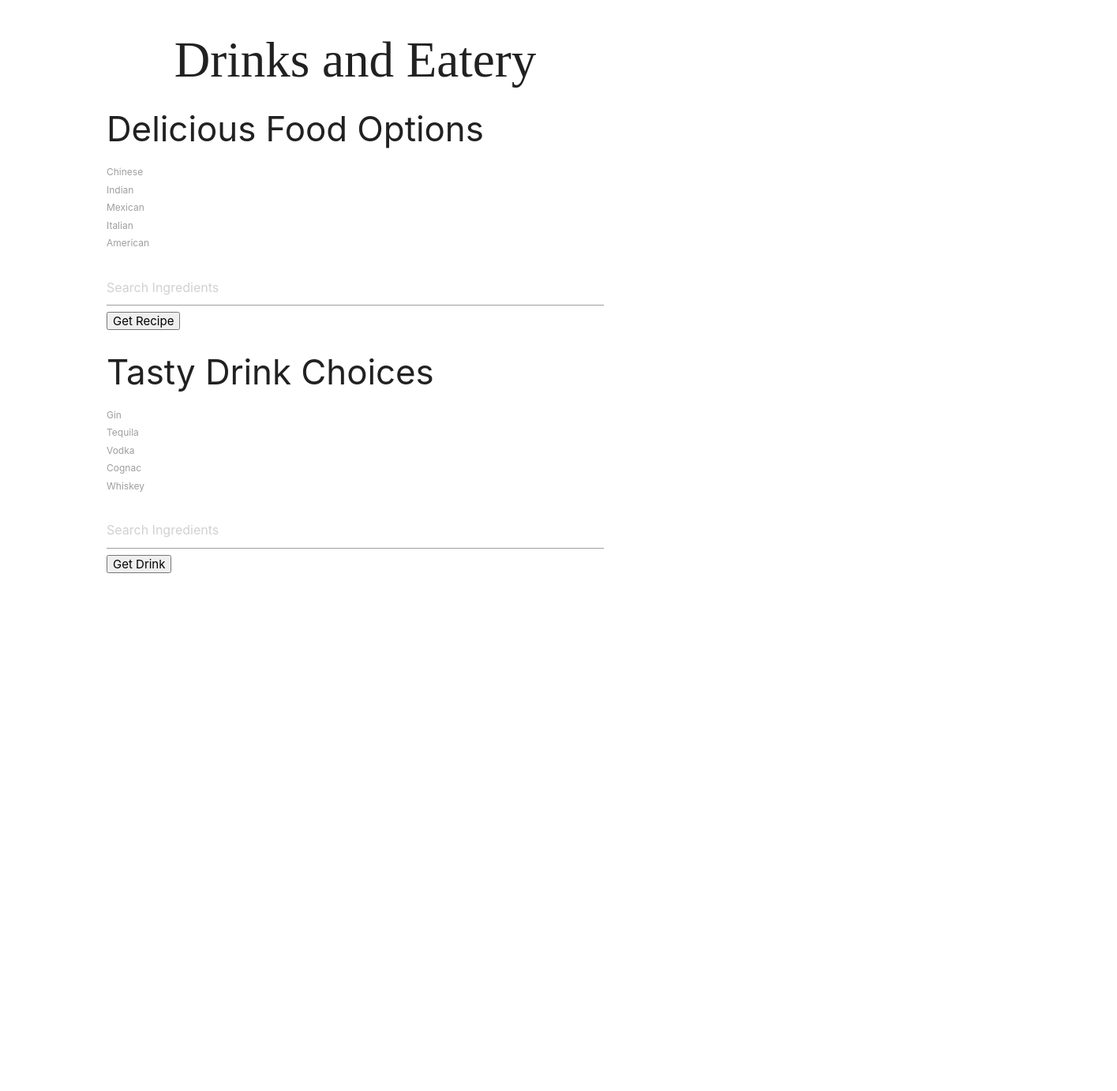
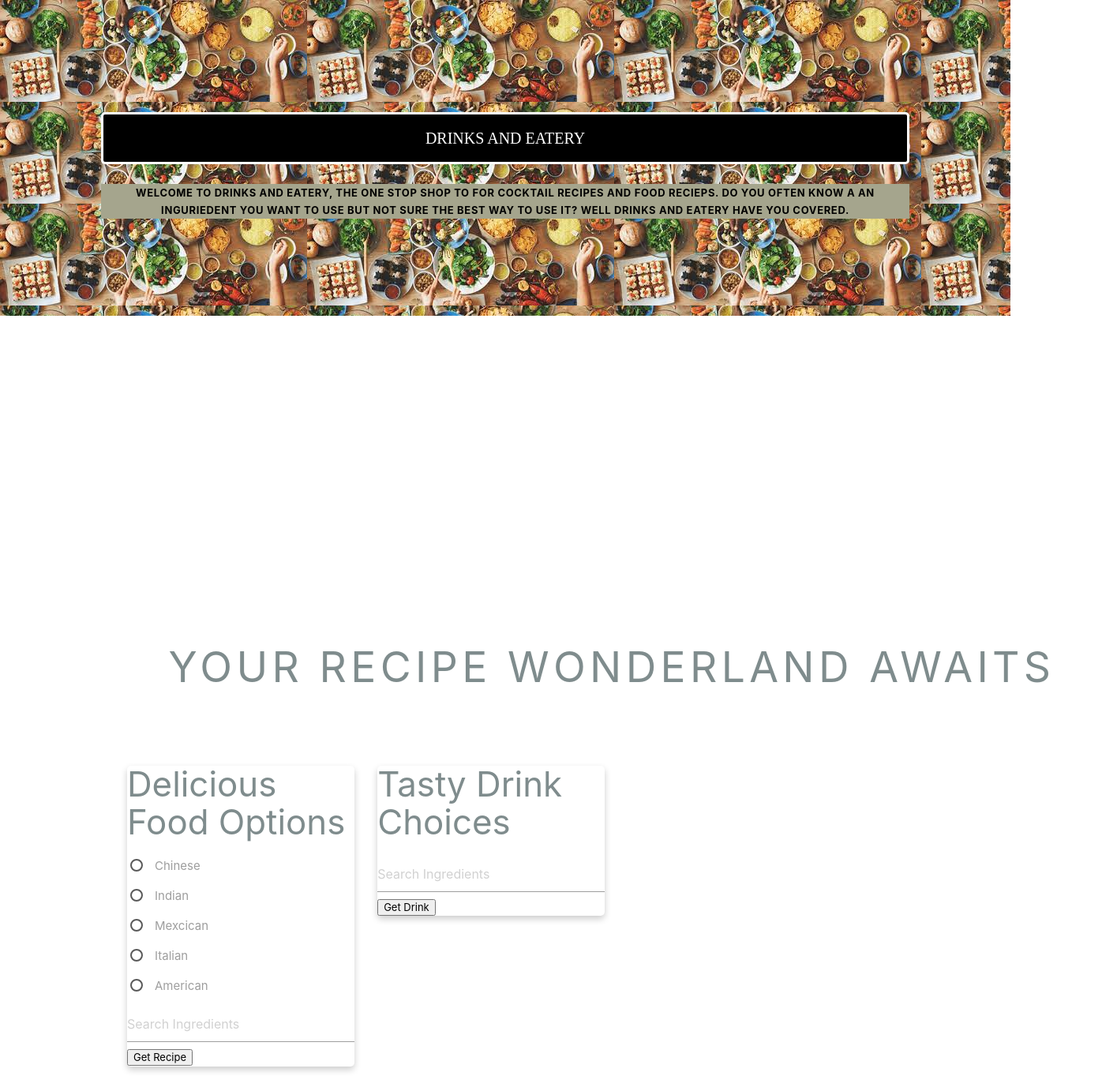
Before and after one commit to asantercureton/drink-and-eatery-app, a plain HTML site: page index.html in a window 1280 px wide. Shown: the whole page at 79% size, 1415 px wide, since content can reach past the window. Before the commit the page ends 842 px from the top, so only its background shows below. Drawn offline with nearby package versions, Linux system fonts and the light colour scheme; a web font is replaced by a local one.

Commit message:
commit layout and style changes, not complete, need to move ribbon that holds results

```diff
--- a/assets/css/style.css
+++ b/assets/css/style.css
@@ -1,12 +1,126 @@
-body, html {
+* {
+    -webkit-box-sizing: border-box;
+    -moz-box-sizing: border-box;
+    box-sizing: border-box;
+}
+ html {
     height: 100%;
     max-width: 900px;
 }
+body {
+    line-height: 1.7em;
+    color: #7f8c8d;
+    font-size: 13px;
+}
 
 .hero-image {
-    background-image: url(../images/foodAndDrink.jpg);
+    background-image: linear-gradient(rgba(0, 0, 0, 0.5), rgba(0, 0, 0, 0.5)), url(../images/foodAndDrink.jpg);
+    background-position: center;
+    background-repeat: no-repeat;
+    background-size: cover;
+    position: relative;
 }
 .display {
-    font-family: 'Zilla Slab Highlight', 'cursive';
+    /* font-family: 'Zilla Slab Highlight', 'cursive'; */
     text-align: center;
 }
+.l-box {
+    padding: 1em;
+}
+
+.l-box-lrg {
+    padding: 2em;
+    border-bottom: 1px solid rgba(0,0,0,0.1);
+}
+
+.is-center {
+    text-align: center;
+}
+.splash-container {
+    background-image: url('../images/foodAndDrink.jpg');
+    z-index: 1;
+    overflow: hidden;
+    /* The following styles are required for the "scroll-over" effect */
+    width: 100%;
+    height: 50%;
+    top: 0;
+    left: 0;
+    position: fixed !important;
+}
+
+.splash {
+    /* absolute center .splash within .splash-container */
+    width: 80%;
+    height: 50%;
+    margin: auto;
+    position: absolute;
+    top: 0px; left: 0; bottom: 0; right: 0;
+    text-align: center;
+    text-transform: uppercase;
+
+}
+
+/* This is the main heading that appears on the blue section */
+.splash-head {
+    font-size: 20px;
+    font-weight: bold;
+    color: white;
+    border: 3px solid white;
+    padding: 1em 1.6em;
+    font-weight: 100;
+    border-radius: 5px;
+    line-height: 1em;
+    font-family: 'Zilla Slab Highlight', 'cursive';
+    background-color: black;
+}
+
+/* This is the subheading that appears on the blue section */
+.splash-subhead {
+
+    letter-spacing: 0.05em;
+background-color: #a5a58d;
+    color: black;
+    font-weight: bold;
+
+}
+.content-wrapper {
+    /* These styles are required for the "scroll-over" effect */
+    position: absolute;
+
+    top: 87%;
+    width: 100%;
+    min-height: 12%;
+    z-index: 2;
+    background: white;
+
+}
+
+/* We want to give the content area some more padding */
+.content {
+    padding: 1em 1em 3em;
+}
+
+/* This is the class used for the main content headers (<h2>) */
+.content-head {
+    font-weight: 400;
+    text-transform: uppercase;
+    letter-spacing: 0.1em;
+    margin: 2em 0 1em;
+}
+.card {
+    /* Add shadows to create the "card" effect */
+    box-shadow: 0 4px 8px 0 rgba(0,0,0,0.2);
+    transition: 0.3s;
+    border-radius: 5px;
+
+  }
+
+  /* On mouse-over, add a deeper shadow */
+  .card:hover {
+    box-shadow: 0 8px 16px 0 rgba(0,0,0,0.2);
+  }
+
+  .ribbon {
+    background: #2d3e50;
+    color: #aaa;
+}
--- a/assets/js/script.js
+++ b/assets/js/script.js
@@ -77,7 +77,7 @@ function getDrink() {
     event.preventDefault();
 
     //Getting the value of the user specified drink selection//
-    var drinkSelection = $("input[name=select]:checked").val();
+    // var drinkSelection = $("input[name=select]:checked").val();
     var inputSelection = $("#drinkSearch").val();
     console.log("SEARCH", inputSelection);
     // console.log("DRINK", drinkSelection);
--- a/index.html
+++ b/index.html
@@ -10,6 +10,12 @@
 
   <link rel="stylesheet" href="https://cdnjs.cloudflare.com/ajax/libs/materialize/1.0.0/css/materialize.min.css">
 
+  <link rel="preconnect" href="https://fonts.googleapis.com">
+  <link rel="preconnect" href="https://fonts.gstatic.com" crossorigin>
+  <link href="https://fonts.googleapis.com/css2?family=Zilla+Slab+Highlight:wght@700&display=swap" rel="stylesheet">
+  <link rel="stylesheet" href="https://unpkg.com/purecss@2.0.6/build/grids-responsive-min.css" />
+
+
   <!-- Compiled and minified JavaScript -->
   <link rel="stylesheet" href="./assets/css/style.css" />
   <!-- LINK TO FOOD RECIPE API -->
@@ -18,68 +24,106 @@
 
 <body>
 
+  <header>
+    <div class="home-menu pure-menu pure-menu-horizontal pure-menu-fixed">
+      <a class="pure-menu-heading" href="">Drinks and Eatery</a>
+      <div class="hero-image">
         <h1 class="display">Drinks and Eatery</h1>
+      </div>
+    </div>
+  </header>
+
+  <div class="splash-container">
+    <div class="splash">
+      <h1 class="splash-head">Drinks and Eatery</h1>
+      <p class="splash-subhead">
+        Welcome to Drinks and Eatery, the one stop shop to for Cocktail recipes and food recieps. Do you often know a an
+        inguriedent you want to use but not sure the best way to use it? Well Drinks and Eatery have you covered.
+      </p>
+
+    </div>
+  </div>
+
   <div class="container">
-    <div class="row">
 
     <!--Food buttons-->
-      <div class="col-lg-5 " id="foodborder">
-        <h3 class="selections">Delicious Food Options</h3>
-        <input name="select" id="checkbox1" class="ads_Checkbox" type="radio" value="chinese" />
-        <label class="form-check-label">Chinese</label>
-        <br>
-        <input name="select" id="checkbox2" class="ads_Checkbox" type="radio" value="indian" />
-        <label class="form-check-label">Indian</label>
-        <br>
-        <input name="select" id="checkbox3" class="ads_Checkbox" type="radio" value="mexican" />
-        <label class="form-check-label">Mexican</label>
-        <br>
-        <input name="select" id="checkbox4" class="ads_Checkbox" type="radio" value="italian" />
-        <label class="form-check-label">Italian</label>
-        <br>
-        <input name="select" id="checkbox5" class="ads_Checkbox" type="radio" value="american" />
-        <label class="form-check-label">American</label>
-        <br>
-        <br>
+    <div class="content-wrapper">
+      <div class="content">
+        <h2 class="content-head is-center">Your recipe wonderland awaits</h2>
+        <div class="pure-g">
+          <div class="l-box pure-u-1-2 pure-u-md-1-2 pure-u-lg-1-4">
+            <div class="card">
+              <h3 class="content-subhead">Delicious Food Options</h3>
+              <form action="#">
+                <p>
+                  <label>
+                    <input name="select" type="radio" value="chinese" />
+                    <span>Chinese</span>
+                  </label>
+                </p>
+                <p>
+                  <label>
+                    <input name="select" type="radio" value="indian" />
+                    <span>Indian</span>
+                  </label>
+                </p>
+                <p>
+                  <label>
+                    <input name="select" type="radio" value="mexican" />
+                    <span>Mexcican</span>
+                  </label>
+                </p>
+                <p>
+                  <label>
+                    <input name="select" type="radio" value="italian" />
+                    <span>Italian</span>
+                  </label>
+                </p>
+                <p>
+                  <label>
+                    <input name="select" type="radio" value="american" />
+                    <span>American</span>
+                  </label>
+                </p>
+              </form>
               <input id="siteSearch" type="search" placeholder="Search Ingredients"></input>
               <!--"get recipe"-->
               <input type="button" id="save_value" name="save_value" value="Get Recipe" />
             </div>
+          </div>
 
           <!--Drink buttons-->
-      <div class="col-lg-5 " id="foodborder">
-        <h3 class="selections">Tasty Drink Choices</h3>
-        <input name="select" id="checkbox6" class="ads_Checkbox" type="radio" value="chinese" />
-        <label class="form-check-label">Gin</label>
-        <br>
-        <input name="select" id="checkbox7" class="ads_Checkbox" type="radio" value="indian" />
-        <label class="form-check-label">Tequila</label>
-        <br>
-        <input name="select" id="checkbox8" class="ads_Checkbox" type="radio" value="mexican" />
-        <label class="form-check-label">Vodka</label>
-        <br>
-        <input name="select" id="checkbox9" class="ads_Checkbox" type="radio" value="italian" />
-        <label class="form-check-label">Cognac</label>
-        <br>
-        <input name="select" id="checkbox10" class="ads_Checkbox" type="radio" value="american" />
-        <label class="form-check-label">Whiskey</label>
-        <br>
-        <br>
+          <div class="l-box pure-u-1-2 pure-u-md-1-2 pure-u-lg-1-4">
+            <div class="card">
+              <h3 class="content-subhead">Tasty Drink Choices</h3>
+
               <input id="drinkSearch" type="search" placeholder="Search Ingredients"></input>
               <!--"get drink"-->
               <input type="button" id="drink-btn" name="drink-btn" value="Get Drink" />
             </div>
+          </div>
 
+        </div>
+      </div>
+    </div>
+  </div>
+
+  <div class="ribbon l-box-lrg pure-g">
+    <div class="l-box-lrg is-center pure-u-1 pure-u-md-1-2 pure-u-lg-2-5">
       <div class="foodshow"></div>
       <div class="drinkshow"></div>
+    <div class="pure-u-1 pure-u-md-1-2 pure-u-lg-3-5">
+    </div>
+  </div>
 
+  <div class="history"></div>
+  </div>
 
   <!--Linking jquery and script file-->
   <script src="https://code.jquery.com/jquery-3.4.1.min.js"></script>
   <script src="assets/js/script.js"></script>
   <script src="https://cdnjs.cloudflare.com/ajax/libs/materialize/1.0.0/js/materialize.min.js"></script>
   </div>
-  </div>
 </body>
 </body>
 
```
Lines whose indentation alone changed are shown as unchanged.
